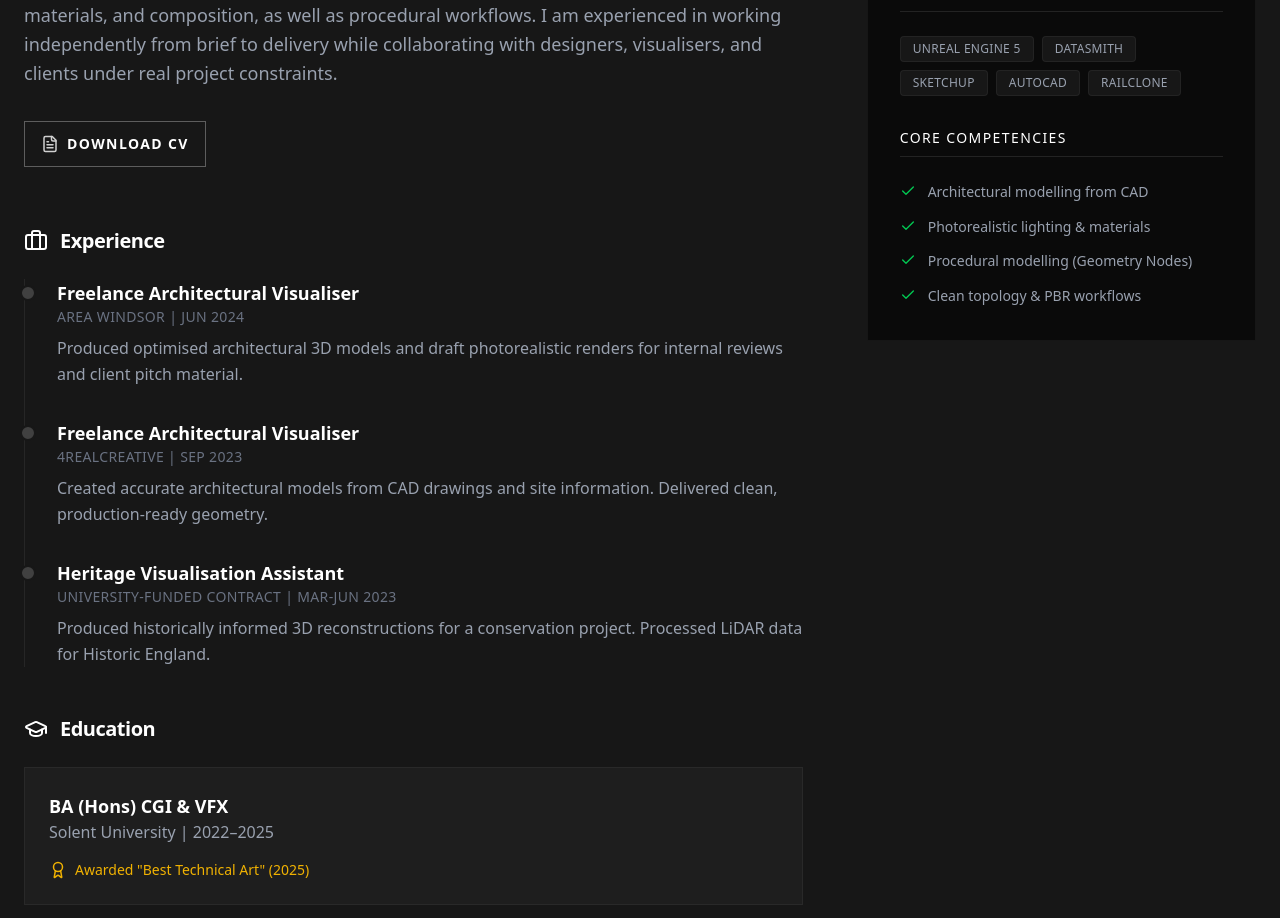
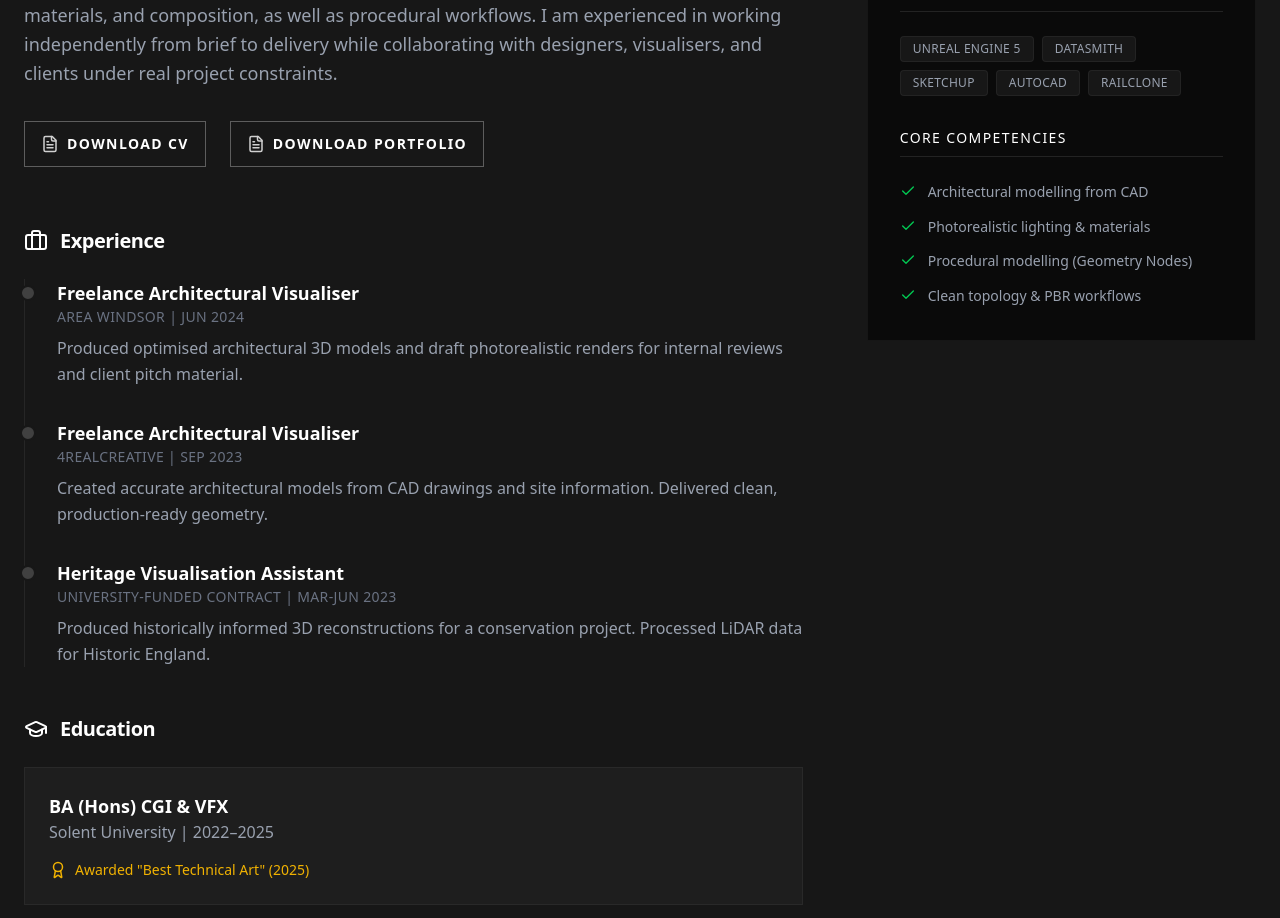
Before and after one commit to Ruben-OConnor314/Ruben-OConnor314.github.io, a React (Vite) app: page / in a window 1280 px wide. Shown: the part 2042-2960 px from the top of the page. Built offline with nearby package versions, Linux system fonts and the light colour scheme.

Commit message:
Added download portfolio button to About.tsx, Save working modal before technical layout changes

```diff
--- a/src/components/About.tsx
+++ b/src/components/About.tsx
@@ -75,6 +75,7 @@ export function About() {
                 visualisers, and clients under real project constraints.
               </p>
 
+              <div className="flex gap-6">
                 <a
                     href="cv-download/RubenOConnor_CV.pdf"
                     target="_blank"
@@ -84,6 +85,18 @@ export function About() {
                   <FileText size={18} className="opacity-80" />
                   Download CV
                 </a>
+
+                <a
+                    href="pf-download/RubenOConnor_PF.pdf"
+                    target="_blank"
+                    rel="noopener noreferrer"
+                    className="inline-flex items-center gap-2 px-4 py-3 border mb-15 border-white/30 text-white font-semibold uppercase tracking-widest text-sm hover:border-white/60 hover:text-white transition"
+                >
+                  <FileText size={18} className="opacity-80" />
+                  Download Portfolio
+                </a>
+              </div>
+
 
               {/* Experience Section */}
               <div className="mb-12">
```
Also changed, not shown: 1 other file (tests, documents, lock files or other folders). Lines whose indentation alone changed are shown as unchanged.
